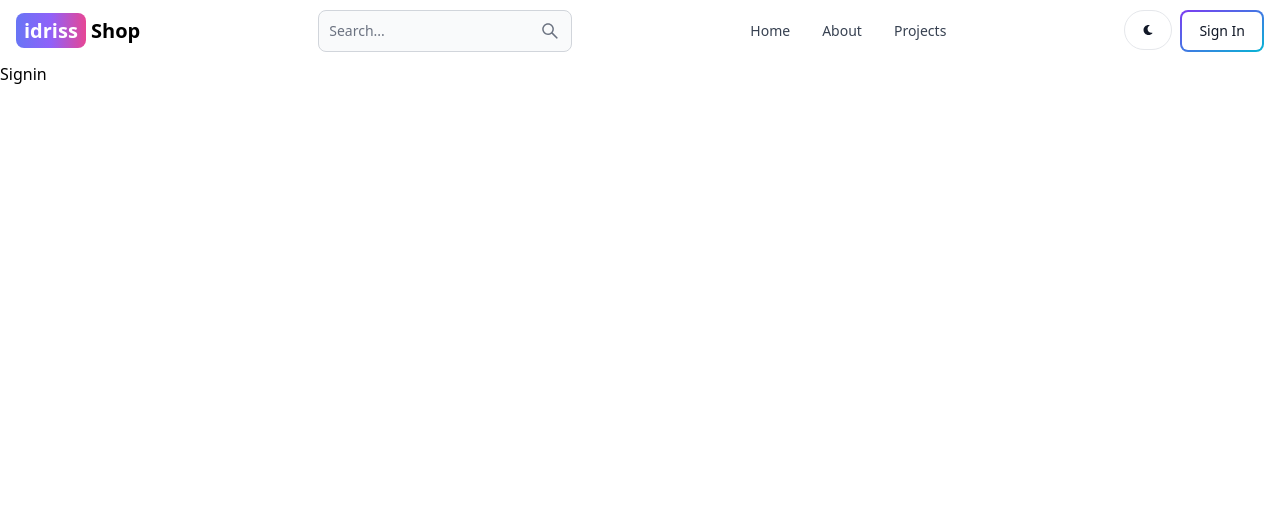
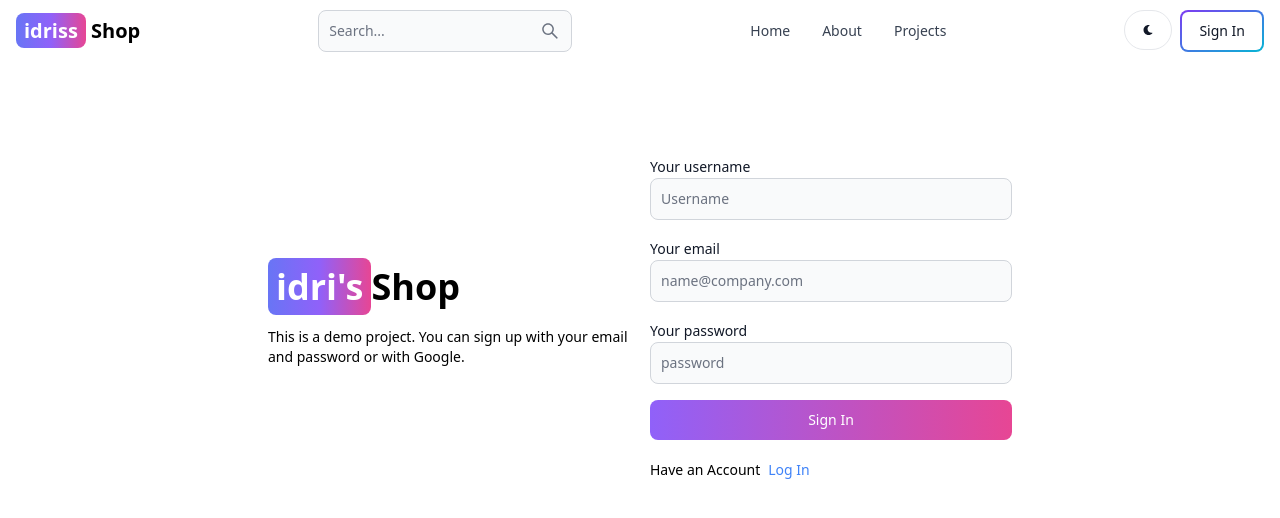
Before and after one commit to Idrisselouiri/E_Shop, a React (Vite) app in the folder client/: page /sign-in in a window 1280 px wide. Shown: the top 518 px of the page. Built offline with nearby package versions, Linux system fonts and the light colour scheme.

Commit message:
add element in signin page

```diff
--- a/client/src/pages/Signin.jsx
+++ b/client/src/pages/Signin.jsx
@@ -1,7 +1,54 @@
 import React from "react";
-
+import { TextInput, Label, Button } from "flowbite-react";
+import { Link } from "react-router-dom";
 const Signin = () => {
-  return <div>Signin</div>;
+  return (
+    <div className="min-h-screen mt-20">
+      <div className="flex p-3 max-w-3xl mx-auto  flex-col md:flex-row md:items-center gap-5">
+        <div className="flex-1">
+          <Link to="/" className="font-bold dark:text-white text-4xl">
+            <span className="px-2 py-1 bg-gradient-to-r from-indigo-500 via-purple-500 to-pink-500 rounded-lg text-white">
+              idri's
+            </span>
+            Shop
+          </Link>
+          <p className="text-sm mt-5">
+            This is a demo project. You can sign up with your email and password
+            or with Google.
+          </p>
+        </div>
+        <div className="flex-1">
+          <form className="flex flex-col gap-4">
+            <div>
+              <Label value="Your username" />
+              <TextInput type="text" placeholder="Username" id="username" />
+            </div>
+            <div>
+              <Label value="Your email" />
+              <TextInput
+                type="email"
+                placeholder="name@company.com"
+                id="email"
+              />
+            </div>
+            <div>
+              <Label value="Your password" />
+              <TextInput type="password" placeholder="password" id="password" />
+            </div>
+            <Button gradientDuoTone="purpleToPink" type="submit">
+              Sign In
+            </Button>
+          </form>
+          <div className="flex items-center gap-2 text-sm mt-5">
+            <span>Have an Account</span>
+            <Link className="text-blue-500" to={"/log-in"}>
+              Log In
+            </Link>
+          </div>
+        </div>
+      </div>
+    </div>
+  );
 };
 
 export default Signin;
```
